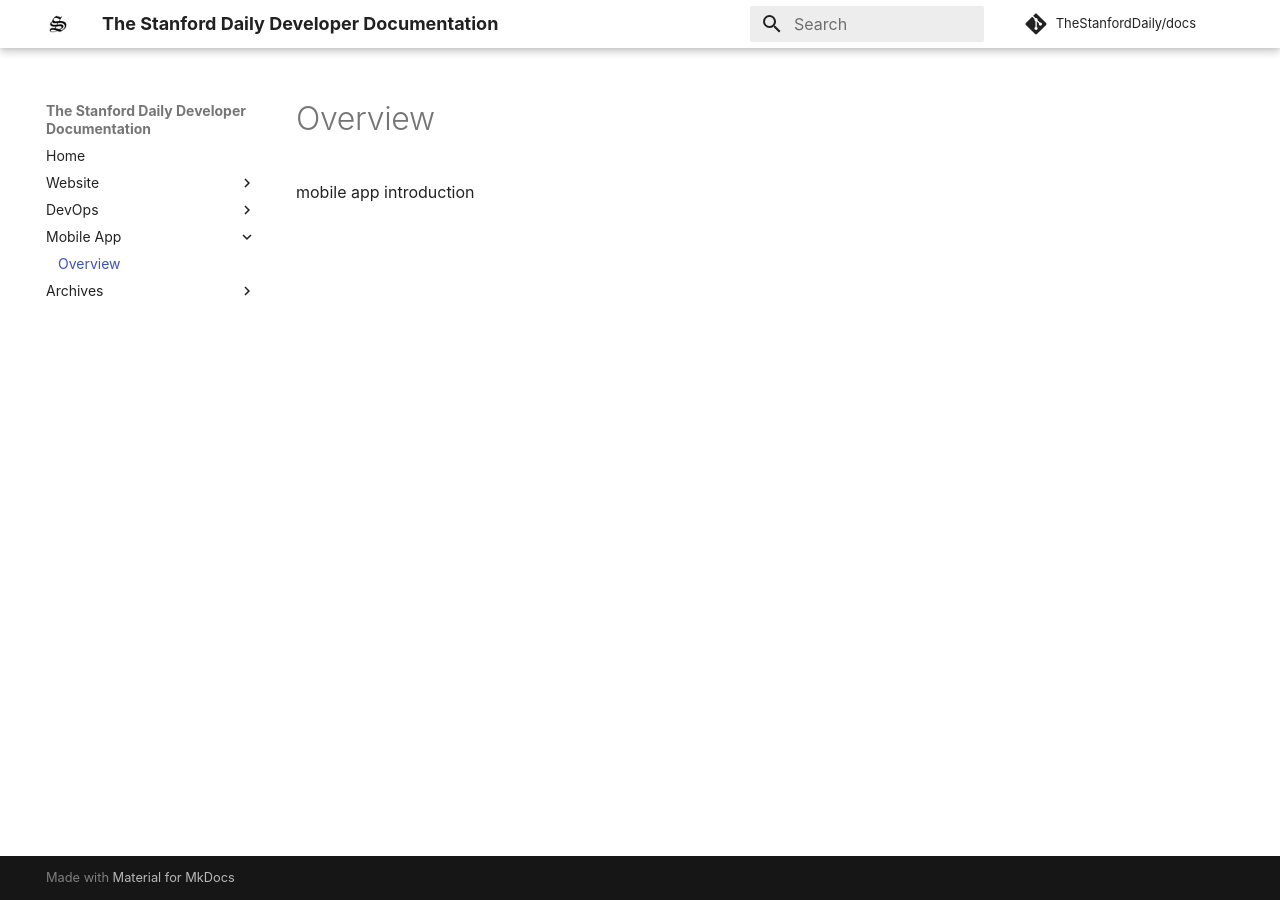
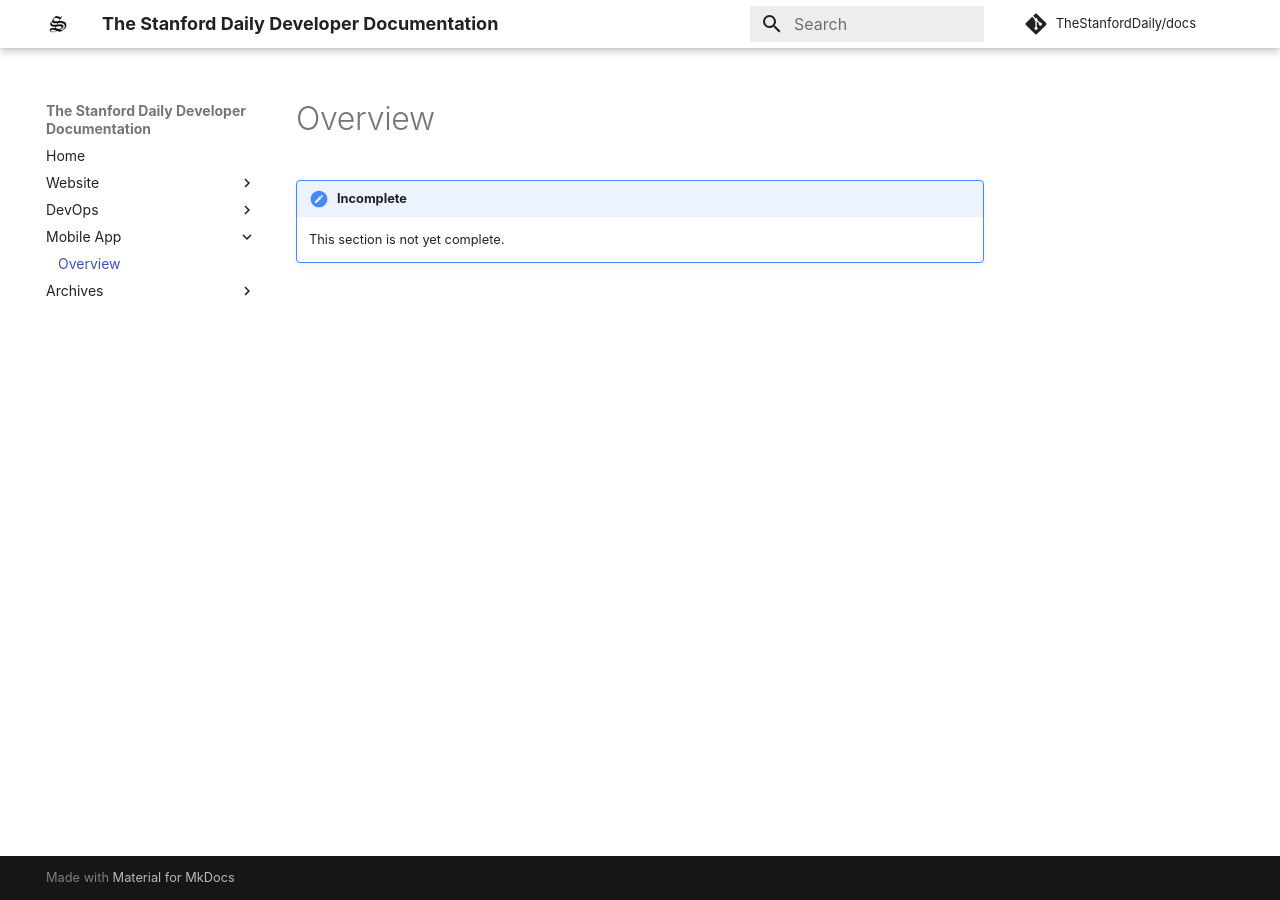
Before and after one commit to TheStanfordDaily/docs, an MkDocs documentation site: the page built from docs/mobile-app/overview.md, in a window 1280 px wide. Built offline with MkDocs 1.6.1 and Material for MkDocs 9.7.7, drawn with Linux system fonts in a browser that asks for light colours; some web fonts are replaced; comment, search, counter and statistics services are not loaded.

Commit message:
Add "incomplete" placeholders (#11)

```diff
--- a/docs/mobile-app/overview.md
+++ b/docs/mobile-app/overview.md
@@ -1 +1,2 @@
-mobile app introduction
+!!! error "Incomplete"
+    This section is not yet complete.
```
Also changed, not shown: docs/archives/overview.md (+2 -1 lines).
